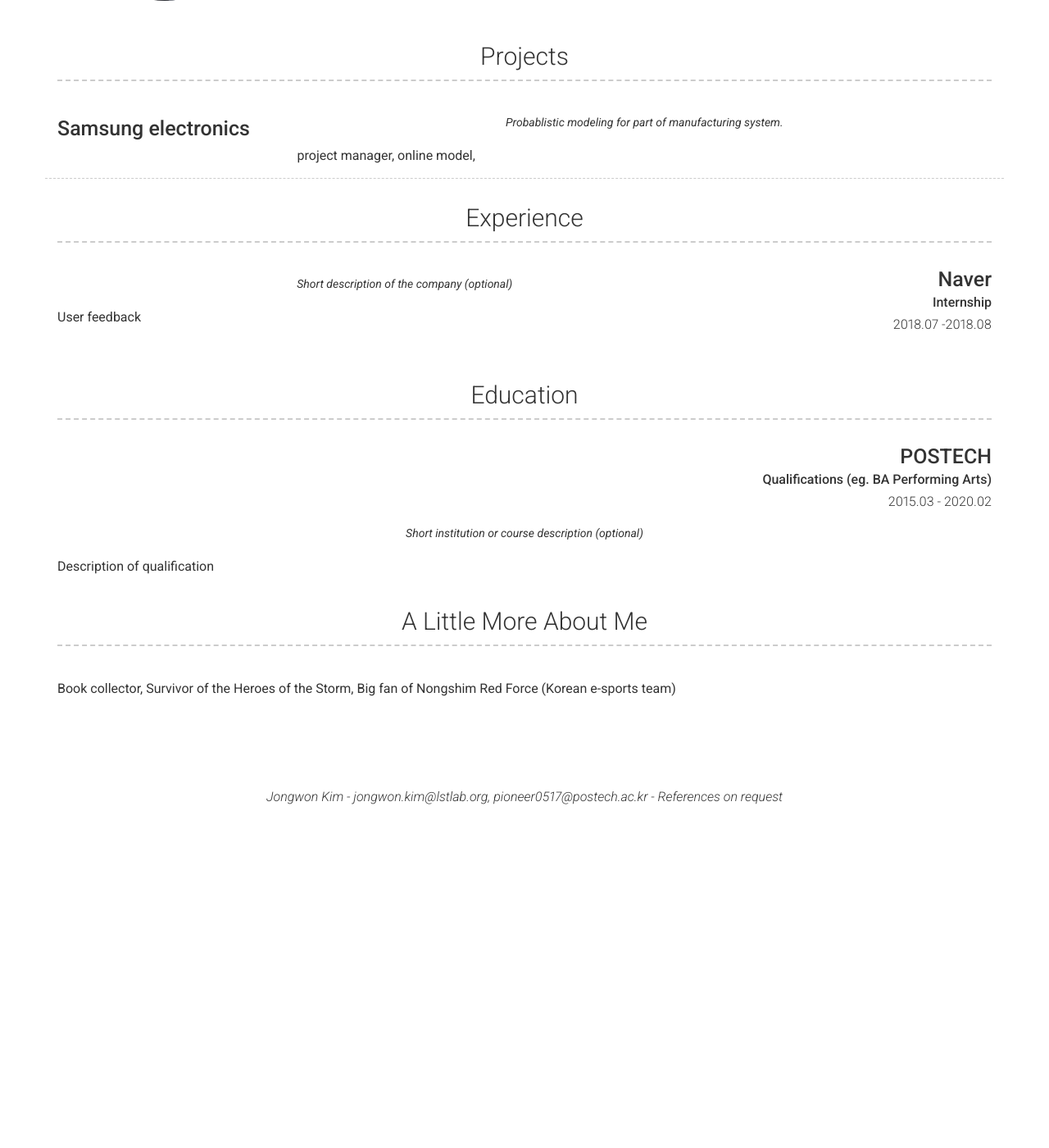
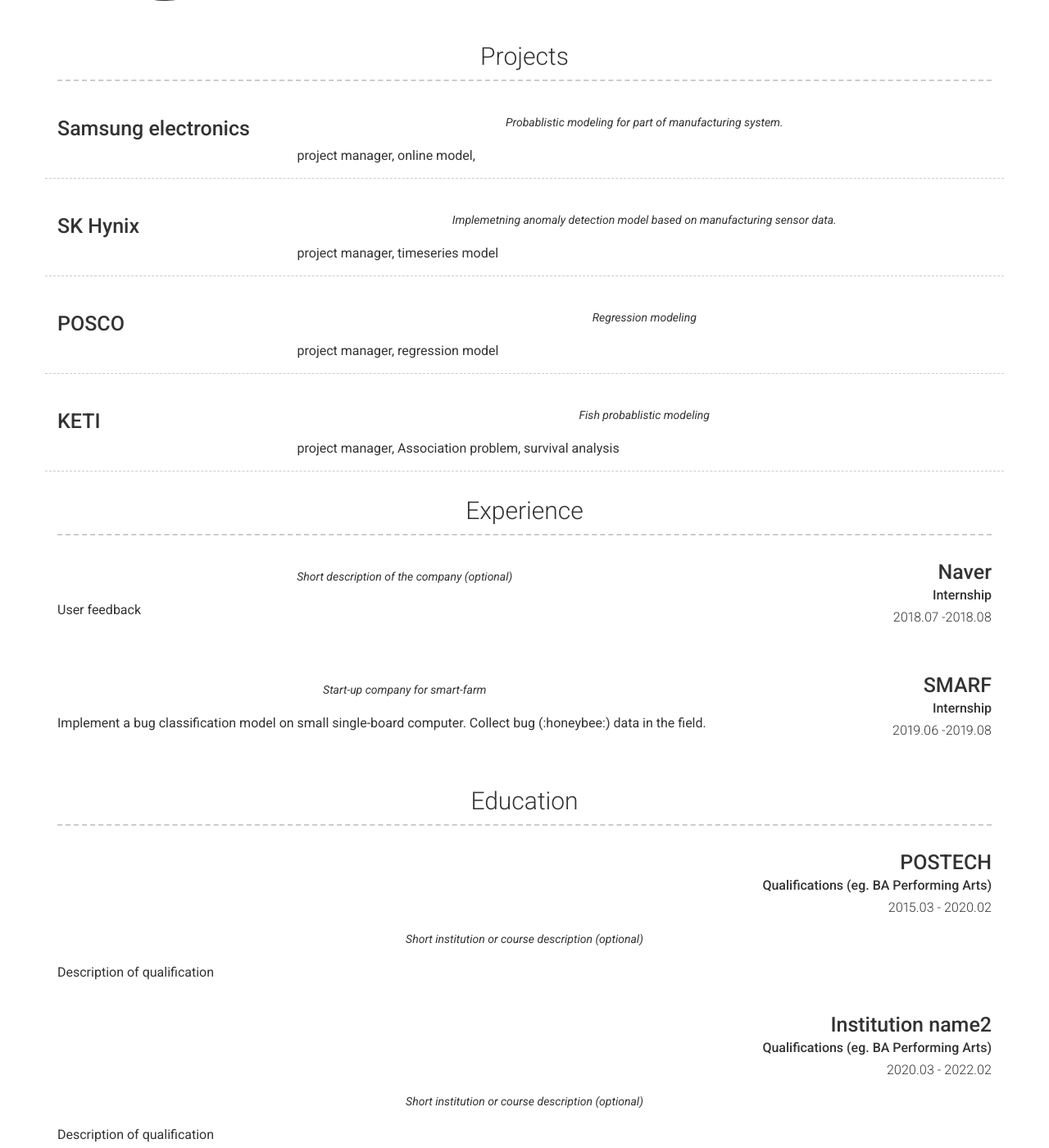
Before and after one commit to jongwonKim-1997/CV, a Jekyll site: the page built from index.md, in a window 1280 px wide and 1400 px high, scrolled down 498 px. Shown: the whole window at 82% size. Built offline with Jekyll 4.4.1, drawn with Linux system fonts in a browser that asks for light colours; nearby versions of some CDN libraries; before the commit the page ends 1489 px from its top, so only the background shows below that; some of the changed text lies outside the part shown.

Commit message:
Update _config.yml

```diff
--- a/_config.yml
+++ b/_config.yml
@@ -8,7 +8,7 @@
 # Personal info
 name: Jongwon Kim
 title: POSTECH Ph.D student
-email: jongwon.kim@lstlab.org, pioneer0517@postech.ac.kr
+email:  jongwon.kim@lstlab.org, pioneer0517@postech.ac.kr
 # email_title: Email (Email title override)
 
 # Dark Mode (true/false/never)
@@ -69,6 +69,34 @@
           Probablistic modeling for part of manufacturing system.
         description: | # this will include new lines to allow paragraphs
           project manager, online model,
+
+      - layout: left
+        border: weak  # Value of `weak` will display a weak border below this item. # Any
+                      # other value (or no value) means no border will be displayed
+        title: SK Hynix
+        quote: >
+          Implemetning anomaly detection model based on manufacturing sensor data.
+        description: | # this will include new lines to allow paragraphs
+          project manager, timeseries model
+
+      - layout: left
+        border: weak  # Value of `weak` will display a weak border below this item. # Any
+                      # other value (or no value) means no border will be displayed
+        title: POSCO
+        quote: >
+          Regression modeling
+        description: | # this will include new lines to allow paragraphs
+          project manager, regression model
+
+      - layout: left
+        border: weak  # Value of `weak` will display a weak border below this item. # Any
+                      # other value (or no value) means no border will be displayed
+        title: KETI
+        quote: >
+          Fish probablistic modeling
+        description: | # this will include new lines to allow paragraphs
+          project manager, Association problem, survival analysis
+
       #- layout: left
       #  border: weak  # Value of `weak` will display a weak border below this item. # Any
       #                # other value (or no value) means no border will be displayed
@@ -97,6 +125,14 @@
           Short description of the company (optional)
         description: | # this will include new lines to allow paragraphs
           User feedback
+      - layout: right
+        title: SMARF
+        sub_title: Internship
+        caption: 2019.06 -2019.08
+        quote: >
+          Start-up company for smart-farm
+        description: | # this will include new lines to allow paragraphs
+          Implement a bug classification model on small single-board computer. Collect bug (:honeybee:) data in the field.
   - title: Education
     layout: list
     content:
@@ -104,6 +140,22 @@
         title: POSTECH
         sub_title: Qualifications (eg. BA Performing Arts)
         caption: 2015.03 - 2020.02
+        quote: >
+          Short institution or course description (optional)
+        description: | # this will include new lines to allow paragraphs
+          Description of qualification
+      - layout: top-right
+        title: Institution name2
+        sub_title: Qualifications (eg. BA Performing Arts)
+        caption: 2020.03 - 2022.02
+        quote: >
+          Short institution or course description (optional)
+        description: | # this will include new lines to allow paragraphs
+          Description of qualification
+      - layout: top-right
+        title: POSTECH
+        sub_title: Qualifications (eg. BA Performing Arts)
+        caption: 2020.03 - 2022.02
         quote: >
           Short institution or course description (optional)
         description: | # this will include new lines to allow paragraphs
```
